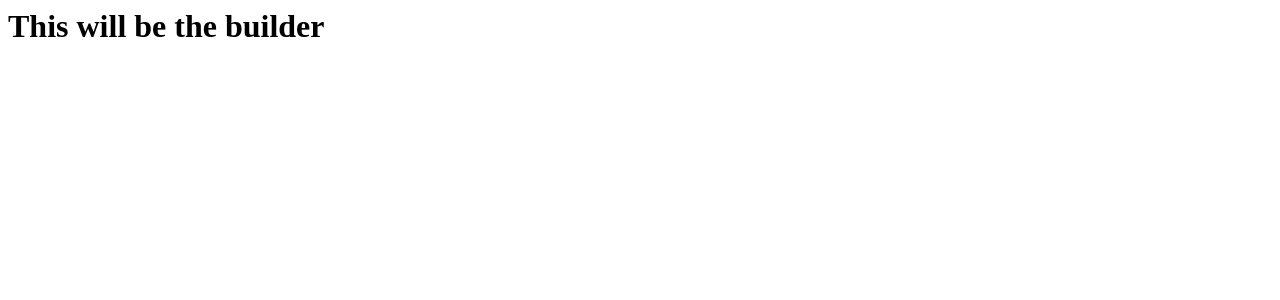
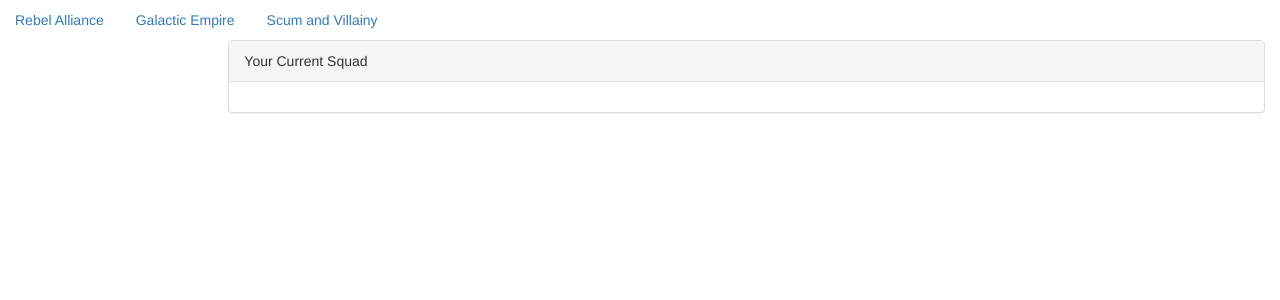
Before and after one commit to Nightlamp1/xwingsquadsharev2, a Django app: template xwingv2/builder/templates/builder/builder.html in a window 1280 px wide. Shown: the top 300 px of the page. Run offline with Django 3.2, Linux system fonts and the light colour scheme; the template is opened without the code that fills it, so the values that code supplies are empty; some libraries are stand-ins or nearby versions.

Commit message:
Basic builder html setup and initial javascript file copied from viewer

```diff
--- /dev/null
+++ b/xwingv2/builder/static/js/squadbuilder.js
@@ -0,0 +1,66 @@
+//pilots in pilots array
+
+
+$(document).ready(function(){
+  //Generate ship list
+  var rebels = ["Rebel Alliance","Resistance"];
+  var empire = ["Galactic Empire", "First Order"];
+  var rebelShips = populateShipArray(pilots,rebels);
+  var empireShips = populateShipArray(pilots,empire);
+  var scumShips = populateShipArray(pilots,["Scum and Villainy"]);
+  generateShipDropdowns(rebelShips,"Rebels");
+  generateShipDropdowns(empireShips,"Empire");
+  generateShipDropdowns(scumShips,"Scum");
+
+  //Iterate over pilot objects array to populate dropdowns
+  for(i=0;i<pilots.length;i++){
+    //Populate html dropdowns with pilots from respective factions
+    var listString = "<li><a onclick=selectPilot("+pilots[i].id+ ");>" + pilots[i].name + "</a></li>";
+    var shipID = pilots[i].ship.replace(/\s/g, '') + "pilots";
+    shipID = shipID.replace("(","");
+    shipID = shipID.replace(")","");
+    shipID = shipID.replace("/","");
+
+    if(pilots[i].faction == "Rebel Alliance" || pilots[i].faction == "Resistance"){
+      $("#" + shipID + "Rebels").append(listString);
+    }else if(pilots[i].faction == "Galactic Empire" || pilots[i].faction == "First Order"){
+      $("#" + shipID + "Empire").append(listString);
+    }else if(pilots[i].faction == "Scum and Villainy"){
+      $("#" + shipID + "Scum").append(listString);
+    }
+  }
+});
+
+function populateShipArray(pilotArray,factions){
+  var shipArray = [];
+  for(i=0;i<pilotArray.length;i++){
+    if($.inArray(pilotArray[i].ship, shipArray)== -1 && $.inArray(pilotArray[i].faction,factions) != -1){
+      shipArray.push(pilotArray[i].ship);
+    }
+  }
+  return shipArray;
+}
+
+
+
+function generateShipDropdowns(shipArray,faction){
+  var htmlString = '<div class="btn-group-vertical" role="group" aria-label="...">';
+  for(i=0;i<shipArray.length;i++){
+    var shipID = shipArray[i].replace(/\s/g, '');
+    shipID = shipID.replace("(","");
+    shipID = shipID.replace(")","");
+    shipID = shipID.replace("/","");
+    htmlString += '<div class="btn-group" role="group">' +
+                  '<button class="btn btn-default dropdown-toggle" type="button" id='+ shipID +
+                  ' data-toggle="dropdown" aria-haspopup="true" aria-expanded="true">' + shipArray[i] +
+                  ' <span class="caret"> </span> </button>' +
+                  '<ul class="dropdown-menu" aria-labelledby=' + shipID + ' id=' + shipID +
+                  'pilots' + faction + '></ul></div>';
+  }
+  htmlString += '</div>';
+  $("#"+faction).append(htmlString);
+}
+
+function selectPilot(pilot){
+  console.log(pilot);
+}
--- a/xwingv2/builder/templates/builder/builder.html
+++ b/xwingv2/builder/templates/builder/builder.html
@@ -1 +1,46 @@
-<h1>This will be the builder</h1>
+<script type='text/javascript'>
+var pilots = {{pilots|safe}};
+</script>
+
+<head>
+  {% load staticfiles %}
+  <title>"Squad builder"</title>
+  <link rel="stylesheet" href="{% static 'bootstrap/css/bootstrap.min.css' %}" type = "text/css"/>
+</head>
+
+
+<body>
+  <ul class="nav nav-pills">
+    <li role="presentation"><a href="#Rebels" aria-controls="Rebels" role="tab" data-toggle="tab">Rebel Alliance</a></li>
+    <li role="presentation"><a href="#Empire" aria-controls="Empire" role="tab" data-toggle="tab">Galactic Empire</a></li>
+    <li role="presentation"><a href="#Scum" aria-controls="Scum" role="tab" data-toggle="tab">Scum and Villainy</a></li>
+  </ul>
+
+  <div class="container-fluid">
+    <div class="row">
+      <div class="col-md-2">
+        <div class="tab-content">
+      	  <div role="tabpanel" class="tab-pane active" id="Rebels">
+          </div>
+          <div role="tabpanel" class="tab-pane" id="Empire">
+          </div>
+          <div role="tabpanel" class="tab-pane" id="Scum">
+          </div>
+        </div>
+      </div>
+      <div class="col-md-10">
+        <div class="panel panel-default">
+          <div class="panel-heading">Your Current Squad</div>
+          <div class="panel-body" id="currentsquad">
+
+          </div>
+        </div>
+      </div>
+    </div>
+  </div>
+
+
+  <script src="https://ajax.googleapis.com/ajax/libs/jquery/2.2.2/jquery.min.js"></script>
+  <script type="text/javascript" src="{% static 'js/squadbuilder.js'%}"></script>
+  <script type="text/javascript" src="{% static 'bootstrap/js/bootstrap.min.js'%}"></script>
+</body>
```
Also changed, not shown: xwingv2/builder/views.py (+6 -1 lines).
